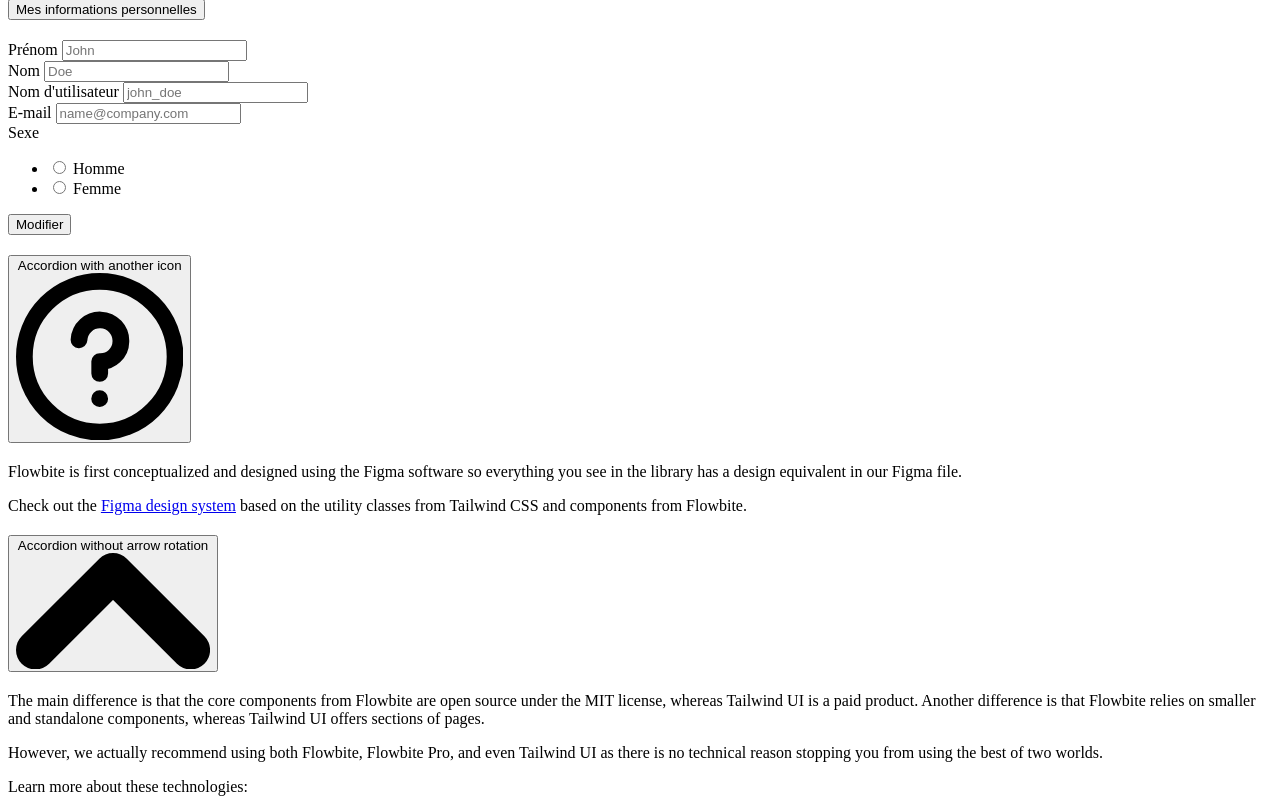
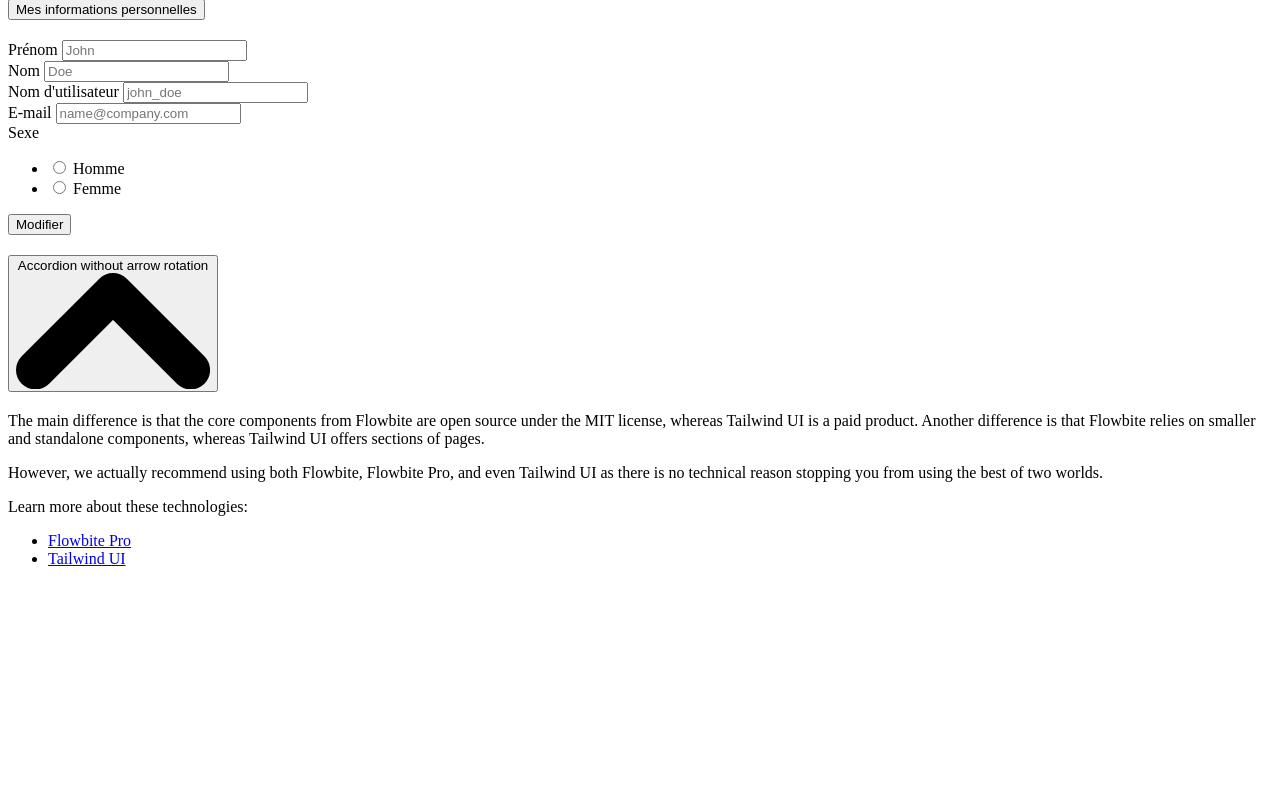
Before and after one commit to uha-fr/archiweb_2024_projets_gr03, a PHP site: page /archiweb_2024_projets_gr03/app/views/users/editprofile.php in a window 1280 px wide. Shown: the part 836-1644 px from the top of the page. After the commit the page ends 1402 px from the top, so only its background shows below. Run offline with PHP 8.4, Linux system fonts and the light colour scheme; data that the repository does not hold is empty; some libraries are stand-ins or nearby versions.

Commit message:
détail layout

```diff
--- a/app/views/users/editprofile.php
+++ b/app/views/users/editprofile.php
@@ -24,14 +24,14 @@
             <button type="button" class="py-2.5 px-5 me-2 mb-2 text-sm font-medium text-gray-900 focus:outline-none bg-white rounded-lg border border-gray-200 hover:bg-gray-100 hover:text-blue-700 focus:z-10 focus:ring-4 focus:ring-gray-200 dark:focus:ring-gray-700 dark:bg-gray-800 dark:text-gray-400 dark:border-gray-600 dark:hover:text-white dark:hover:bg-gray-700">Changer Mot de passe</button>
         </div>
     </div>
-    <hr class="mb-10">
+    <hr class="mb-5">
 
 
 
 
 
 
-<div id="accordion-arrow-icon" data-accordion="open">
+<div id="accordion-arrow-icon" data-accordion="open" class="py-5">
   <h2 id="accordion-arrow-icon-heading-1">
     <button type="button" class="flex items-center justify-between w-full p-5 font-medium rtl:text-right text-gray-900 bg-gray-100 border border-b-0 border-gray-200 rounded-t-xl focus:ring-4 focus:ring-gray-200 dark:focus:ring-gray-800 dark:border-gray-700 dark:text-white dark:bg-gray-800 hover:bg-gray-100 dark:hover:bg-gray-800 gap-3" data-accordion-target="#accordion-arrow-icon-body-1" aria-expanded="true" aria-controls="accordion-arrow-icon-body-1">
       <span>Mes informations personnelles</span>
@@ -87,20 +87,6 @@
   </form>
     </div>
   </div>
-  <h2 id="accordion-arrow-icon-heading-2">
-    <button type="button" class="flex items-center justify-between w-full p-5 font-medium rtl:text-right text-gray-500 border border-b-0 border-gray-200 focus:ring-4 focus:ring-gray-200 dark:focus:ring-gray-800 dark:border-gray-700 dark:text-gray-400 hover:bg-gray-100 dark:hover:bg-gray-800 gap-3" data-accordion-target="#accordion-arrow-icon-body-2" aria-expanded="false" aria-controls="accordion-arrow-icon-body-2">
-      <span>Accordion with another icon</span>
-      <svg class="w-4 h-4 shrink-0 -me-0.5" aria-hidden="true" xmlns="http://www.w3.org/2000/svg" fill="none" viewBox="0 0 20 20">
-        <path stroke="currentColor" stroke-linecap="round" stroke-linejoin="round" stroke-width="2" d="M7.529 7.988a2.502 2.502 0 0 1 5 .191A2.441 2.441 0 0 1 10 10.582V12m-.01 3.008H10M19 10a9 9 0 1 1-18 0 9 9 0 0 1 18 0Z"/>
-      </svg>
-    </button>
-  </h2>
-  <div id="accordion-arrow-icon-body-2" class="hidden" aria-labelledby="accordion-arrow-icon-heading-2">
-    <div class="p-5 border border-b-0 border-gray-200 dark:border-gray-700">
-      <p class="mb-2 text-gray-500 dark:text-gray-400">Flowbite is first conceptualized and designed using the Figma software so everything you see in the library has a design equivalent in our Figma file.</p>
-      <p class="text-gray-500 dark:text-gray-400">Check out the <a href="https://flowbite.com/figma/" class="text-blue-600 dark:text-blue-500 hover:underline">Figma design system</a> based on the utility classes from Tailwind CSS and components from Flowbite.</p>
-    </div>
-  </div>
   <h2 id="accordion-arrow-icon-heading-3">
     <button type="button" class="flex items-center justify-between w-full p-5 font-medium rtl:text-right text-gray-500 border border-gray-200 focus:ring-4 focus:ring-gray-200 dark:focus:ring-gray-800 dark:border-gray-700 dark:text-gray-400 hover:bg-gray-100 dark:hover:bg-gray-800 gap-3" data-accordion-target="#accordion-arrow-icon-body-3" aria-expanded="false" aria-controls="accordion-arrow-icon-body-3">
       <span>Accordion without arrow rotation</span>
--- a/app/views/users/index.php
+++ b/app/views/users/index.php
@@ -24,7 +24,7 @@
                 </div>
 
                 <div class="h-full p-5 rounded bg-white h-28 dark:bg-gray-100">
-                    <p class="mb-3 text-l font-bold"> Recette favoris</p>
+                    <h2 class="text-2xl font-semibold px-3 mt-5 mb-3">Favorite recipes</h2>
                     <div class="p-3 grid grid-cols-1 sm:grid-cols-1 md:grid-cols-3 lg:grid-cols-3 xl:grid-cols-3 gap-5">
                         <?php
                         $recipes = [
```
